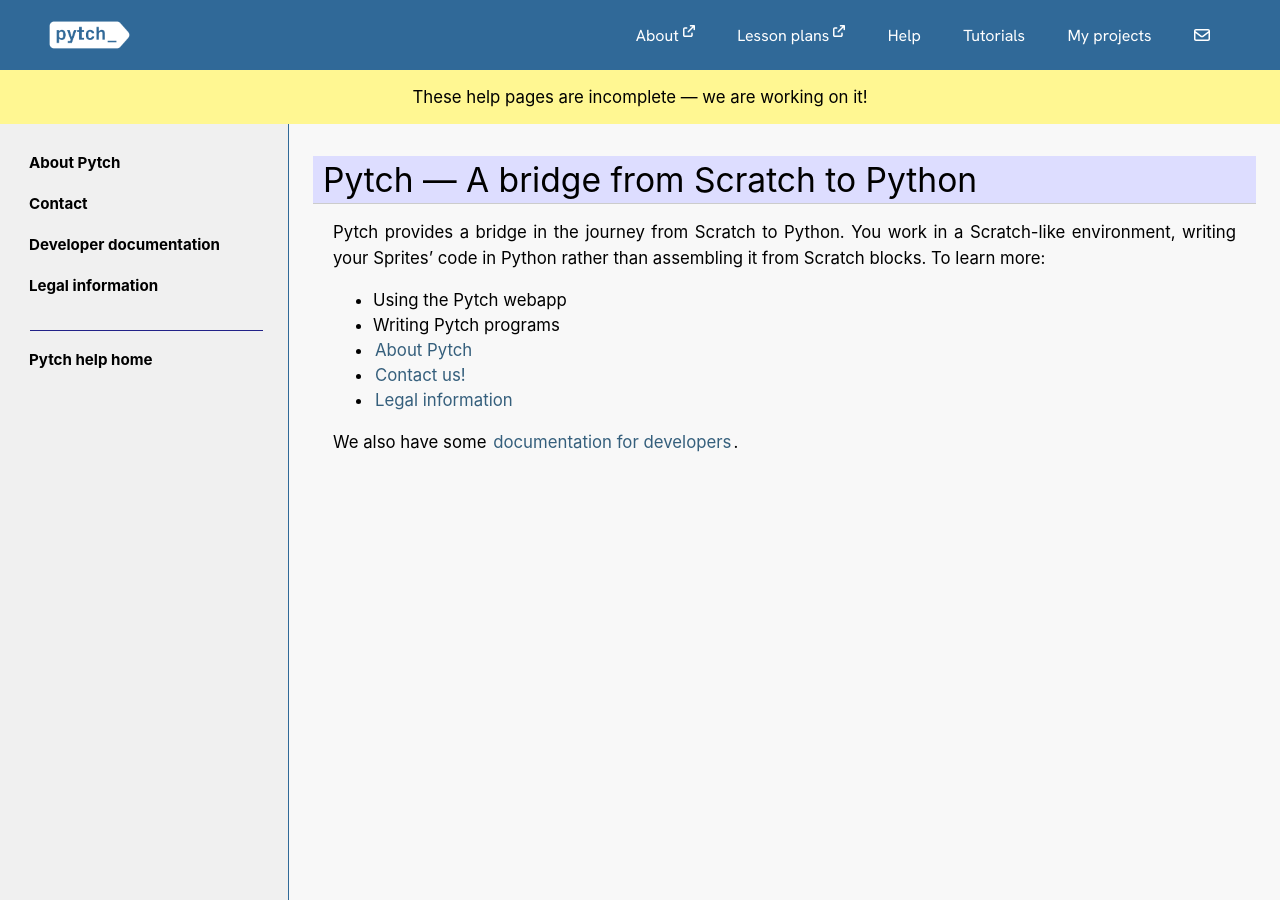
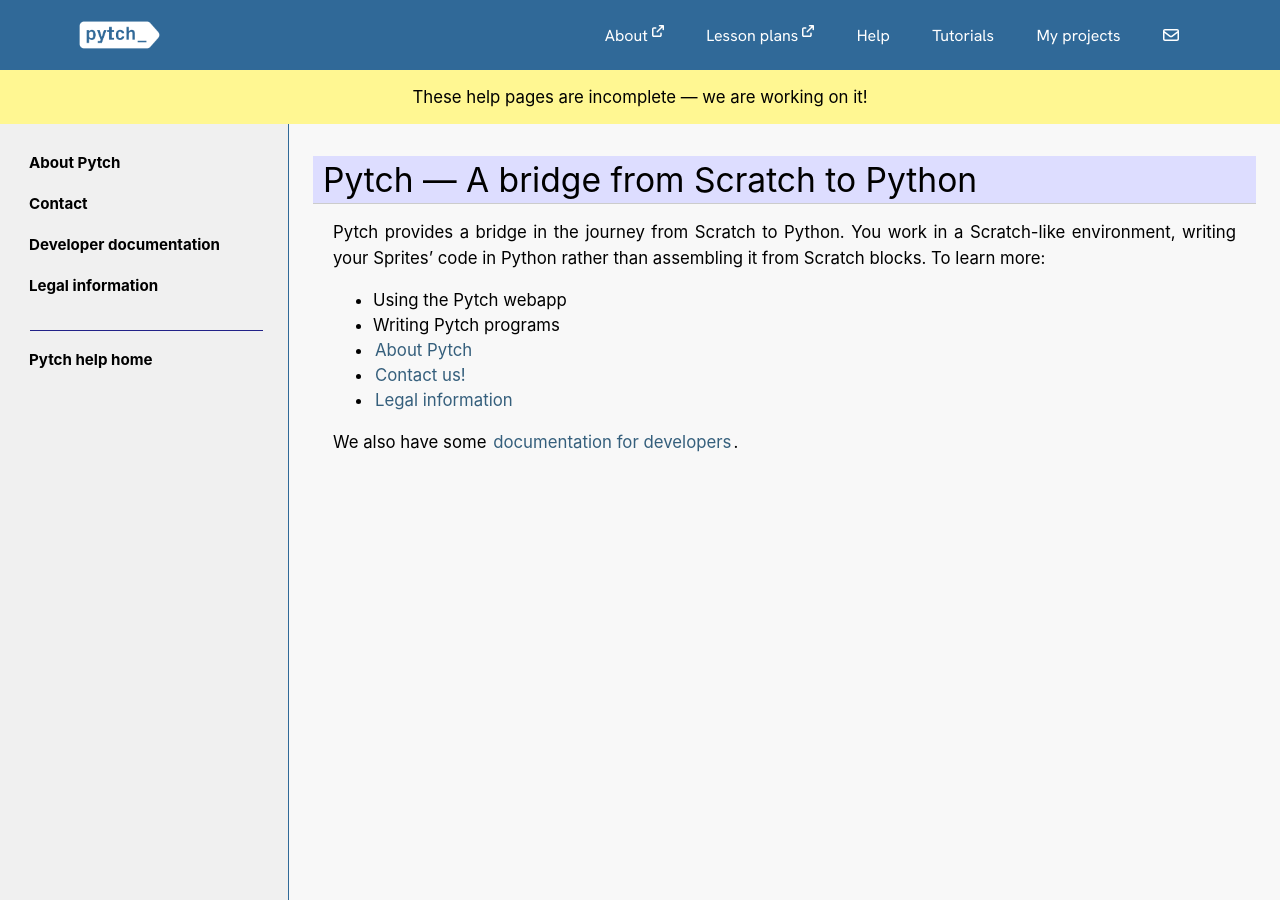
Before and after one commit to pytchlang/pytch-website, a Sphinx documentation site: the page built from source/index.rst, in a window 1280 px wide. Built offline with Sphinx 7.4.7, drawn with Linux system fonts in a browser that asks for light colours; pages that are not in the unit, such as notebooks, are missing from menus.

Commit message:
minor padding adjustments

```diff
--- a/source/_static/css/pytch-classic.css
+++ b/source/_static/css/pytch-classic.css
@@ -2,7 +2,6 @@
 
 .NavBar {
     background-color: #306998;
-    padding: 0 30px;
     font-family: "Hanken Grotesk", sans-serif;
     box-sizing: border-box;
 }
@@ -16,7 +15,7 @@
   justify-content: space-between;
   align-items: center;
   height: 70px;
-  padding-right: 30px;
+  padding: 0 30px;
   max-width: 1200px;
   box-sizing: border-box;
   margin: 0 auto;
@@ -298,7 +297,8 @@
 #InactiveMenu {
     width: 28px;
     margin-right: -3px;
-    margin-top: -1px;
+    margin-top: -2px;
+    display: block;
 }
 
 #PytchLogo {
@@ -323,10 +323,7 @@
 
 #DesktopLinks {
     margin-top: -5px;
-}
-
-.NavBarContent ul .contact-us-link li {
-    padding-right: 0;
+    margin-right: 12px;
 }
 
 @media screen and (max-width: 1024px) {
```
